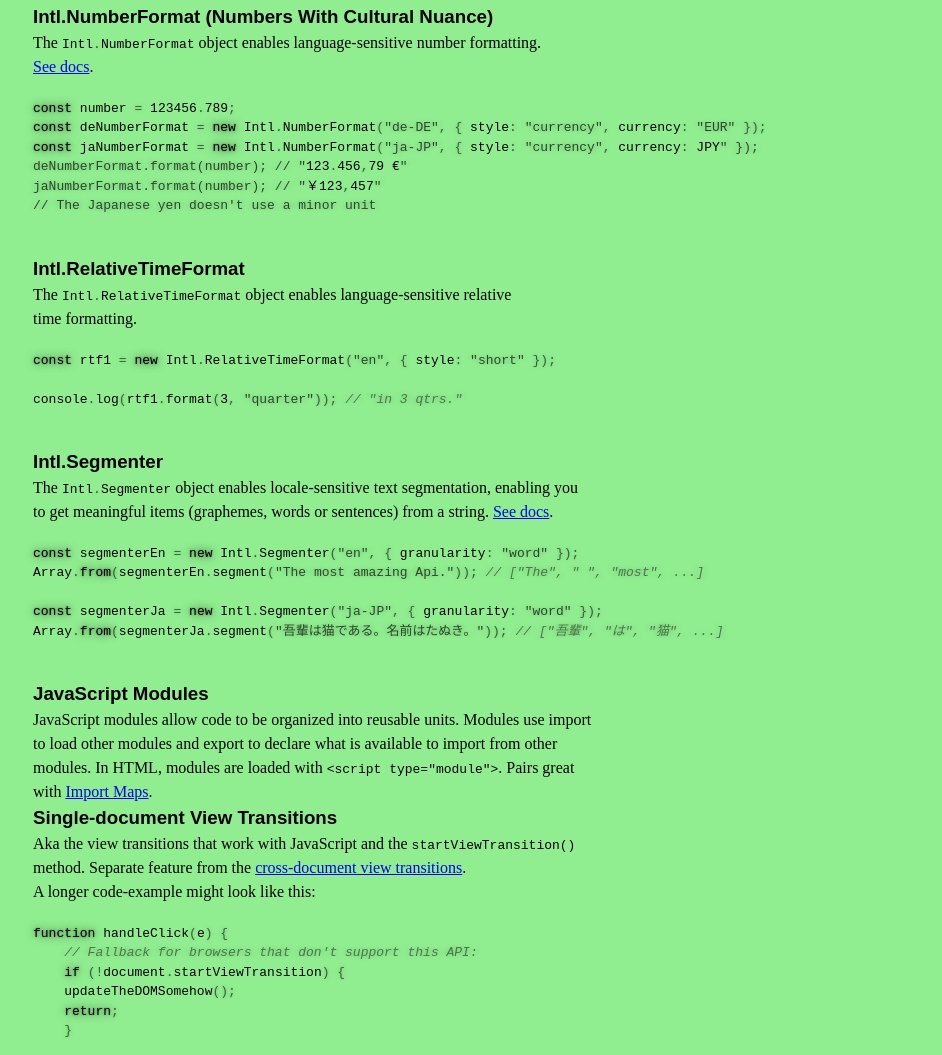
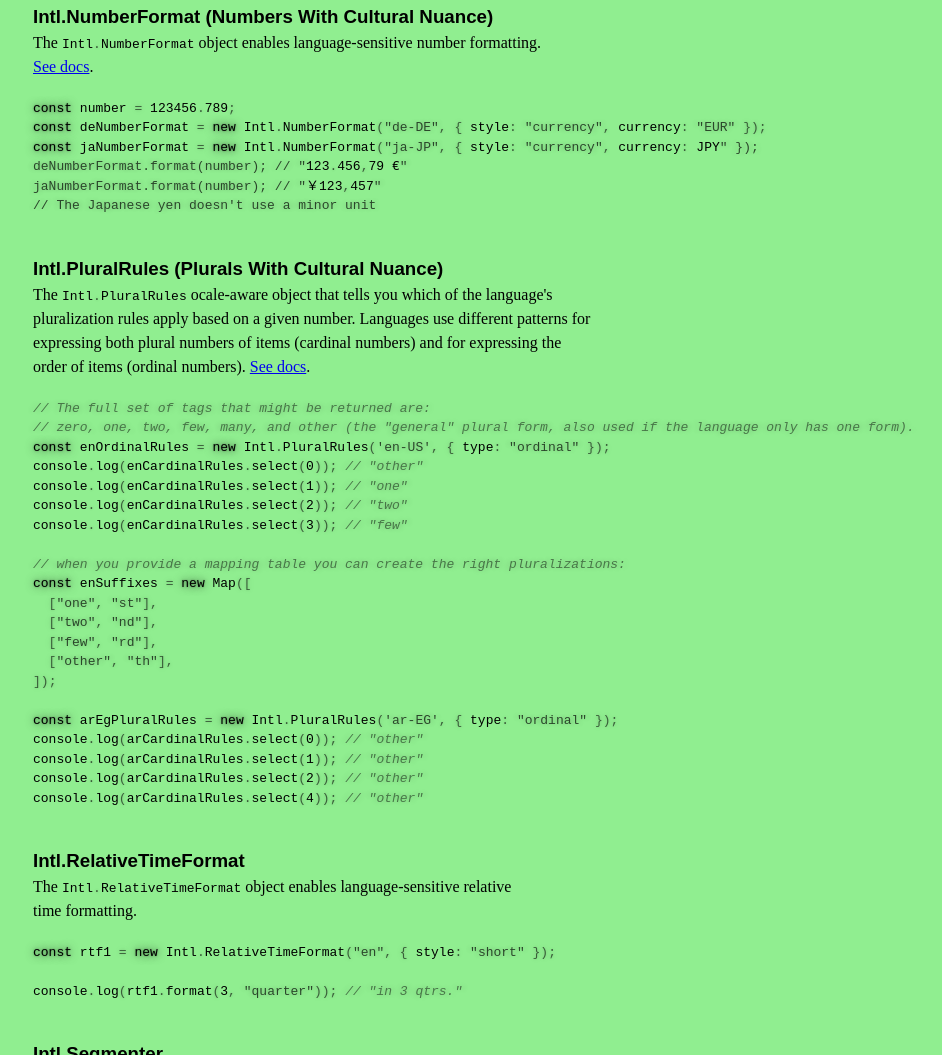
Before and after one commit to Richargh/web-native, a website: page js-features.html in a window 1280 px wide. Shown: the part 1079-2134 px from the top of the page, without its empty margins (327-1269 px from the left). Drawn offline with Linux system fonts and the light colour scheme.

Commit message:
^ F: add intl plural rules

```diff
--- a/js-features.html
+++ b/js-features.html
@@ -150,6 +150,42 @@ jaNumberFormat.format(number); // "￥123,457"
                 </code>
             </pre>
         </section>
+        <section id="intl-plural-rules">
+            <h3>Intl.PluralRules (Plurals With Cultural Nuance)</h3>
+            <p>
+                The <code class="microlight">Intl.PluralRules</code> ocale-aware object that tells you
+                which of the language's pluralization rules apply based on a given number.
+                Languages use different patterns for expressing both plural numbers of items (cardinal numbers)
+                and for expressing the order of items (ordinal numbers).
+                <a href="https://developer.mozilla.org/en-US/docs/Web/JavaScript/Reference/Global_Objects/Intl/PluralRules">See docs</a>.
+            </p>
+            <baseline-status featureid="intl-plural-rules"></baseline-status>
+            <pre>
+                <code translate="no" dir="ltr" class="microlight">
+// The full set of tags that might be returned are:
+// zero, one, two, few, many, and other (the "general" plural form, also used if the language only has one form).
+const enOrdinalRules = new Intl.PluralRules('en-US', { type: "ordinal" });
+console.log(enCardinalRules.select(0)); // "other"
+console.log(enCardinalRules.select(1)); // "one"
+console.log(enCardinalRules.select(2)); // "two"
+console.log(enCardinalRules.select(3)); // "few"
+
+// when you provide a mapping table you can create the right pluralizations:
+const enSuffixes = new Map([
+  ["one", "st"],
+  ["two", "nd"],
+  ["few", "rd"],
+  ["other", "th"],
+]);
+
+const arEgPluralRules = new Intl.PluralRules('ar-EG', { type: "ordinal" });
+console.log(arCardinalRules.select(0)); // "other"
+console.log(arCardinalRules.select(1)); // "other"
+console.log(arCardinalRules.select(2)); // "other"
+console.log(arCardinalRules.select(4)); // "other"
+                </code>
+            </pre>
+        </section>
         <section id="intl-relative-time-format">
             <h3>Intl.RelativeTimeFormat</h3>
             <p>
```
